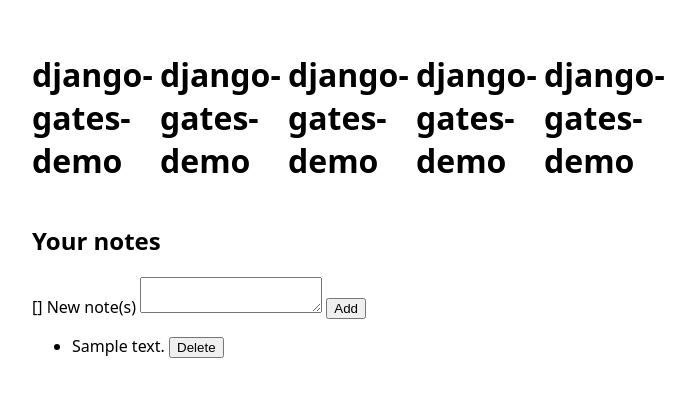
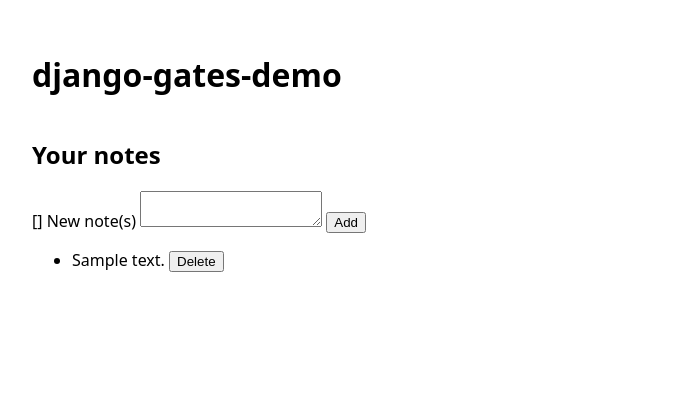
Before and after one commit to usfali-ke/django-gates-demo, a Django app: template templates/notes/list.html in a window 1280 px wide. Shown: the top 397 px of the page, without its empty margins (288-983 px from the left). Run offline with Django 5.2, Linux system fonts and the light colour scheme; the template is opened without the code that fills it: most values are stand-ins (such as "Sample title", 1, 10 or a date in 2020); form fields are guessed from the names that the template uses.

Commit message:
Remove duplicate header elements
Removed duplicate header elements from base.html.

```diff
--- a/templates/base.html
+++ b/templates/base.html
@@ -9,10 +9,6 @@
 <body>
 <header>
   <h1>django-gates-demo</h1>
-  <h1>django-gates-demo</h1>
-  <h1>django-gates-demo</h1>
-  <h1>django-gates-demo</h1>
-  <h1>django-gates-demo</h1>
   {% if user.is_authenticated %}
   <form method="post" action="{% url 'logout' %}">{% csrf_token %}
     <span>{{ user.username }}</span> <button type="submit">Log out</button>
```
